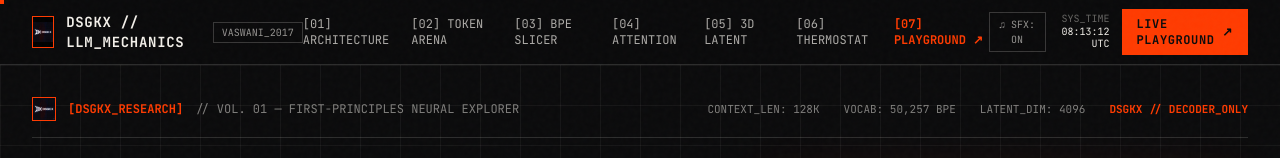
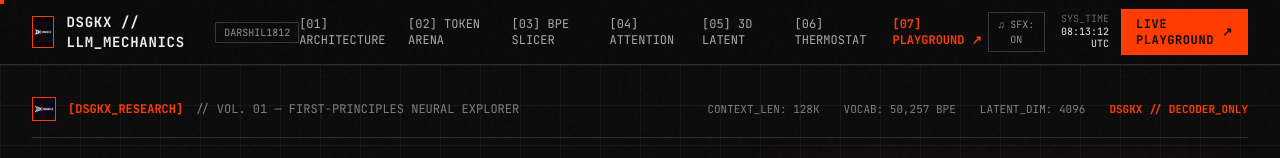
Before and after one commit to DarshilGunjal/LLM-DSGKX, a Next.js app: page / in a window 1280 px wide. Shown: the top 158 px of the page. Built offline with nearby package versions, Linux system fonts and the light colour scheme.

Commit message:
fix(branding): replace VASWANI_2017 badge with DARSHIL1812 in Navbar

```diff
--- a/src/components/Navbar.tsx
+++ b/src/components/Navbar.tsx
@@ -67,7 +67,7 @@ export default function Navbar() {
           </Link>
 
           <span className="hidden lg:inline-block px-2 py-0.5 text-[10px] font-mono border border-[#F2EFE9]/20 text-[#F2EFE9]/60">
-            VASWANI_2017
+            DARSHIL1812
           </span>
         </div>
 
```
